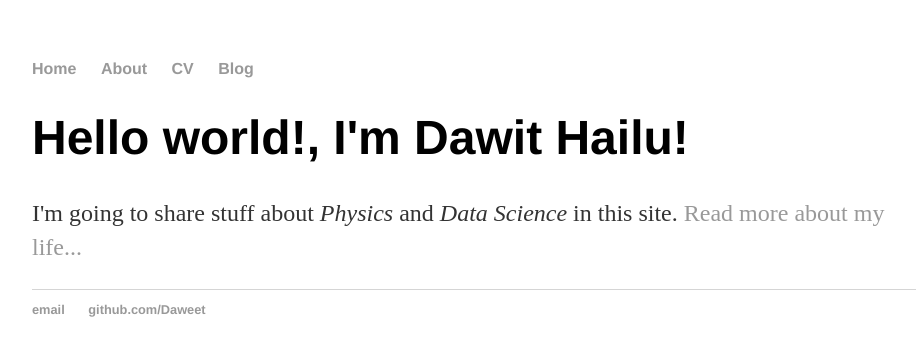
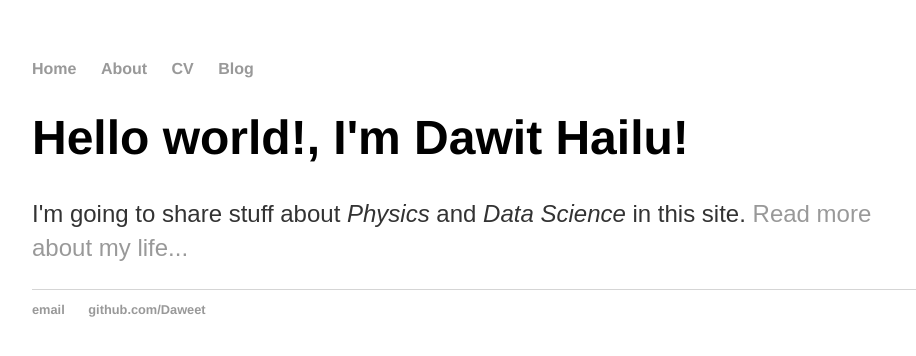
Before and after one commit to Daweet/Daweet.github.io, a Jekyll site: the page built from index.html, in a window 1280 px wide. Shown: the top 356 px of the page, without its empty margins (160-1076 px from the left). Built offline with Jekyll 4.4.1, drawn with Linux system fonts in a browser that asks for light colours.

Commit message:
changed body font-family

```diff
--- a/css/main.css
+++ b/css/main.css
@@ -1,4 +1,5 @@
 body {
+    font-family: 'Arial', 'Helvetica', 'sans-serif';
     margin: 60px auto;
     width: 70%;
 }
```
